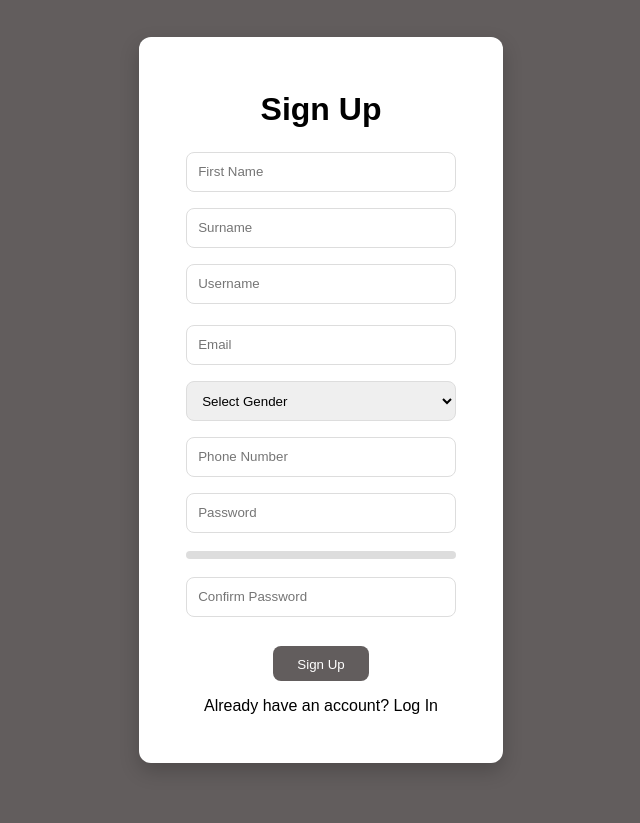
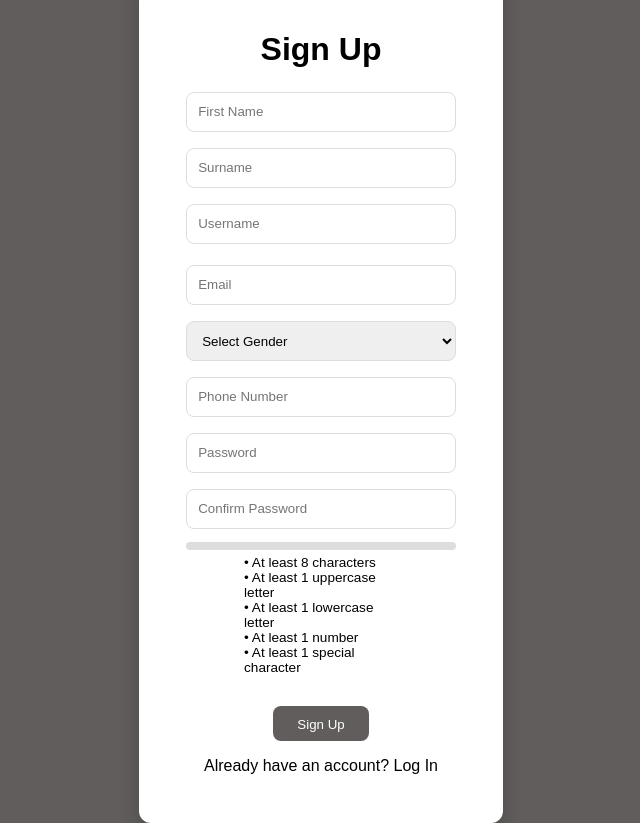
Before and after one commit to sarapojaku/Atlas_Travel, a PHP site: page /clientRegister.php in a window 1280 px wide. Shown: the whole page, without its empty margins (319-959 px from the left). Before the commit the page ends 768 px from the top, so only its background shows below. Run offline with PHP 8.4, Linux system fonts and the light colour scheme.

Commit message:
Update clientRegister.php

```diff
--- a/clientRegister.php
+++ b/clientRegister.php
@@ -108,11 +108,16 @@ if ($_SERVER['REQUEST_METHOD'] === 'POST') {
     a:hover{
         text-decoration: underline;
     }
-    .username-status, .password-status {
+    .username-status, .password-requirements, .confirm-status {
         font-size: 0.9rem;
         margin-top: -5px;
         margin-bottom: 10px;
         text-align: center;
+    }
+    .password-requirements div {
+        text-align: left;
+        margin-left: 5%;
+        font-size: 0.85rem;
     }
     .strength-meter {
         width: 90%;
@@ -135,11 +140,11 @@ if ($_SERVER['REQUEST_METHOD'] === 'POST') {
 <form method="POST" onsubmit="return validateForm()">
     <h1>Sign Up</h1>
     <?php if (!empty($error)) echo "<div class='message'>$error</div>"; ?>
-    <input type="text" id="fname" name="ClientName" placeholder="First Name" onblur="generateUsername()" required>
-    <input type="text" id="lname" name="ClientSurname" placeholder="Surname" onblur="generateUsername()" required>
 
-    <input type="text" id="username" name="Username" placeholder="Username"
-    onkeyup="checkUsername()" required>
+    <input type="text" id="fname" name="ClientName" placeholder="First Name" required>
+    <input type="text" id="lname" name="ClientSurname" placeholder="Surname" required>
+
+    <input type="text" id="username" name="Username" placeholder="Username" required>
     <div id="username-status" class="username-status"></div>
 
     <input type="email" name="Email" placeholder="Email" required>
@@ -152,115 +157,34 @@ if ($_SERVER['REQUEST_METHOD'] === 'POST') {
     <input type="text" name="Phone" placeholder="Phone Number" required>
 
     <input type="password" id="Password" name="Password" placeholder="Password" required>
-    <div id="password-status" class="password-status"></div>
+    <input type="password" id="ConfirmPassword" name="ConfirmPassword" placeholder="Confirm Password" required>
+
     <div class="strength-meter">
         <div id="strength-bar"></div>
     </div>
 
-    <input type="password" id="ConfirmPassword" name="ConfirmPassword" placeholder="Confirm Password" required>
-    <div id="confirm-status" class="password-status"></div>
+    <div id="password-status" class="password-requirements">
+        <div id="req-length">• At least 8 characters</div>
+        <div id="req-uppercase">• At least 1 uppercase letter</div>
+        <div id="req-lowercase">• At least 1 lowercase letter</div>
+        <div id="req-number">• At least 1 number</div>
+        <div id="req-special">• At least 1 special character</div>
+    </div>
+
+    <div id="confirm-status" class="confirm-status"></div>
 
     <button type="submit">Sign Up</button>
     <p>Already have an account? <a href="client_login.php">Log In</a></p>
 </form>
 
 <script>
-
-// Password strength check with progress bar
-document.getElementById("Password").addEventListener("keyup", function() {
-    let password = this.value;
-    let status = document.getElementById("password-status");
-    let bar = document.getElementById("strength-bar");
-
-    let strength = 0;
-
-    if (password.length >= 8) strength++;
-    if (/[A-Z]/.test(password)) strength++;
-    if (/[a-z]/.test(password)) strength++;
-    if (/\d/.test(password)) strength++;
-    if (/[\W_]/.test(password)) strength++;
-
-    // Update bar and text
-    switch (strength) {
-        case 0:
-            bar.style.width = "0%";
-            status.textContent = "";
-            break;
-        case 1:
-            bar.style.width = "20%";
-            bar.style.background = "red";
-            status.textContent = "Very Weak";
-            status.style.color = "red";
-            break;
-        case 2:
-            bar.style.width = "40%";
-            bar.style.background = "orange";
-            status.textContent = "Weak";
-            status.style.color = "orange";
-            break;
-        case 3:
-            bar.style.width = "60%";
-            bar.style.background = "#e6c300"; // yellow
-            status.textContent = "Medium";
-            status.style.color = "#e6c300";
-            break;
-        case 4:
-            bar.style.width = "80%";
-            bar.style.background = "blue";
-            status.textContent = "Strong";
-            status.style.color = "blue";
-            break;
-        case 5:
-            bar.style.width = "100%";
-            bar.style.background = "green";
-            status.textContent = "Very Strong ✓";
-            status.style.color = "green";
-            break;
-    }
-});
-
-
-// Confirm password check
-document.getElementById("ConfirmPassword").addEventListener("keyup", function() {
-    let password = document.getElementById("Password").value;
-    let confirm = this.value;
-    let status = document.getElementById("confirm-status");
-
-    if (confirm.length === 0) {
-        status.textContent = "";
-    } else if (password !== confirm) {
-        status.textContent = "Passwords do not match!";
-        status.style.color = "red";
-    } else {
-        status.textContent = "Passwords match ✓";
-        status.style.color = "green";
-    }
-});
-
-// Prevent form submit if invalid
-function validateForm() {
-    let password = document.getElementById("Password").value;
-    let confirm = document.getElementById("ConfirmPassword").value;
-    let regex = /^(?=.*[A-Z])(?=.*[a-z])(?=.*\d)(?=.*[\W_]).{8,}$/;
-
-    if (!regex.test(password)) {
-        alert("Password does not meet requirements!");
-        return false;
-    }
-    if (password !== confirm) {
-        alert("Passwords do not match!");
-        return false;
-    }
-    return true;
-}
-
-// Username generator (same as before)
+// --- Real-time username generator ---
 function generateUsername() {
     let fname = document.getElementById("fname").value.trim().toLowerCase();
     let lname = document.getElementById("lname").value.trim().toLowerCase();
     let usernameField = document.getElementById("username");
 
-    if (fname.length > 0 && lname.length > 0) {
+    if (fname && lname) {
         let initials = lname.charAt(0);
         let reverseInitials = fname.charAt(0);
         let randomNum = Math.floor(Math.random() * 900 + 100);
@@ -276,14 +200,16 @@ function generateUsername() {
     }
 }
 
-// AJAX username check
+document.getElementById("fname").addEventListener("keyup", generateUsername);
+document.getElementById("lname").addEventListener("keyup", generateUsername);
+
+// --- AJAX username check (after 3 characters) ---
 function checkUsername() {
     let username = document.getElementById("username").value;
     let status = document.getElementById("username-status");
 
     if (username.length < 3) {
-        status.textContent = "Too short!";
-        status.style.color = "red";
+        status.textContent = "";
         return;
     }
 
@@ -301,6 +227,64 @@ function checkUsername() {
     };
     xhr.send("username=" + encodeURIComponent(username));
 }
+
+// --- Password validation ---
+const passwordField = document.getElementById("Password");
+passwordField.addEventListener("keyup", function() {
+    const value = passwordField.value;
+
+    document.getElementById("req-length").style.color = value.length >= 8 ? "green" : "red";
+    document.getElementById("req-uppercase").style.color = /[A-Z]/.test(value) ? "green" : "red";
+    document.getElementById("req-lowercase").style.color = /[a-z]/.test(value) ? "green" : "red";
+    document.getElementById("req-number").style.color = /\d/.test(value) ? "green" : "red";
+    document.getElementById("req-special").style.color = /[\W_]/.test(value) ? "green" : "red";
+
+    let strength = 0;
+    if (value.length >= 8) strength++;
+    if (/[A-Z]/.test(value)) strength++;
+    if (/[a-z]/.test(value)) strength++;
+    if (/\d/.test(value)) strength++;
+    if (/[\W_]/.test(value)) strength++;
+
+    const bar = document.getElementById("strength-bar");
+    switch (strength) {
+        case 0: bar.style.width="0%"; bar.style.background="red"; break;
+        case 1: bar.style.width="20%"; bar.style.background="red"; break;
+        case 2: bar.style.width="40%"; bar.style.background="orange"; break;
+        case 3: bar.style.width="60%"; bar.style.background="#e6c300"; break;
+        case 4: bar.style.width="80%"; bar.style.background="blue"; break;
+        case 5: bar.style.width="100%"; bar.style.background="green"; break;
+    }
+});
+
+// --- Confirm password ---
+document.getElementById("ConfirmPassword").addEventListener("keyup", function() {
+    let password = document.getElementById("Password").value;
+    let confirm = this.value;
+    let status = document.getElementById("confirm-status");
+
+    if (!confirm) {
+        status.textContent = "";
+    } else if (password !== confirm) {
+        status.textContent = "Passwords do not match!";
+        status.style.color = "red";
+    } else {
+        status.textContent = "Passwords match ✓";
+        status.style.color = "green";
+    }
+});
+
+// --- Form validation ---
+function validateForm() {
+    const password = passwordField.value;
+    const confirm = document.getElementById("ConfirmPassword").value;
+    const regex = /^(?=.*[A-Z])(?=.*[a-z])(?=.*\d)(?=.*[\W_]).{8,}$/;
+
+    if (!regex.test(password)) return false;
+    if (password !== confirm) return false;
+    return true;
+}
 </script>
+
 </body>
 </html>
```
